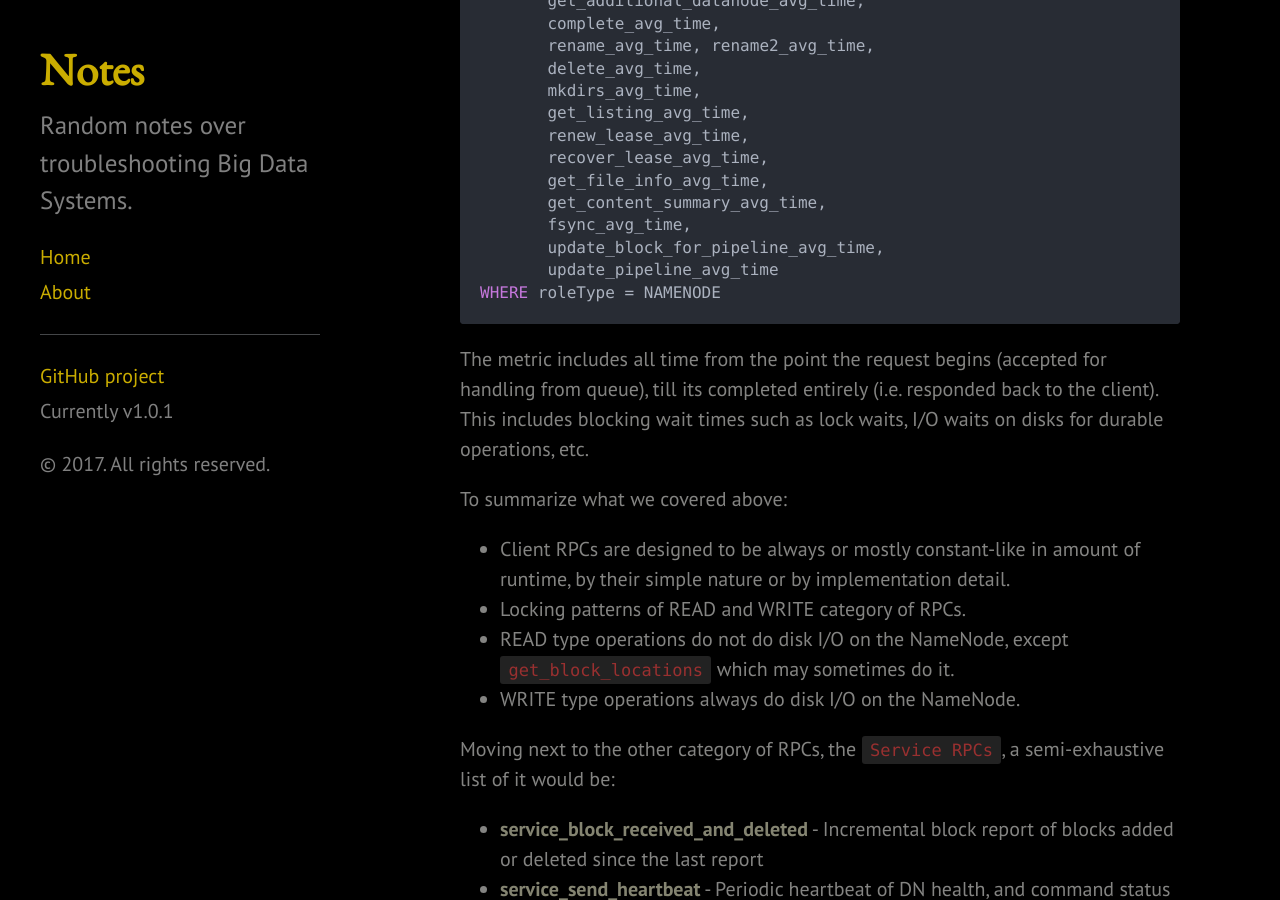
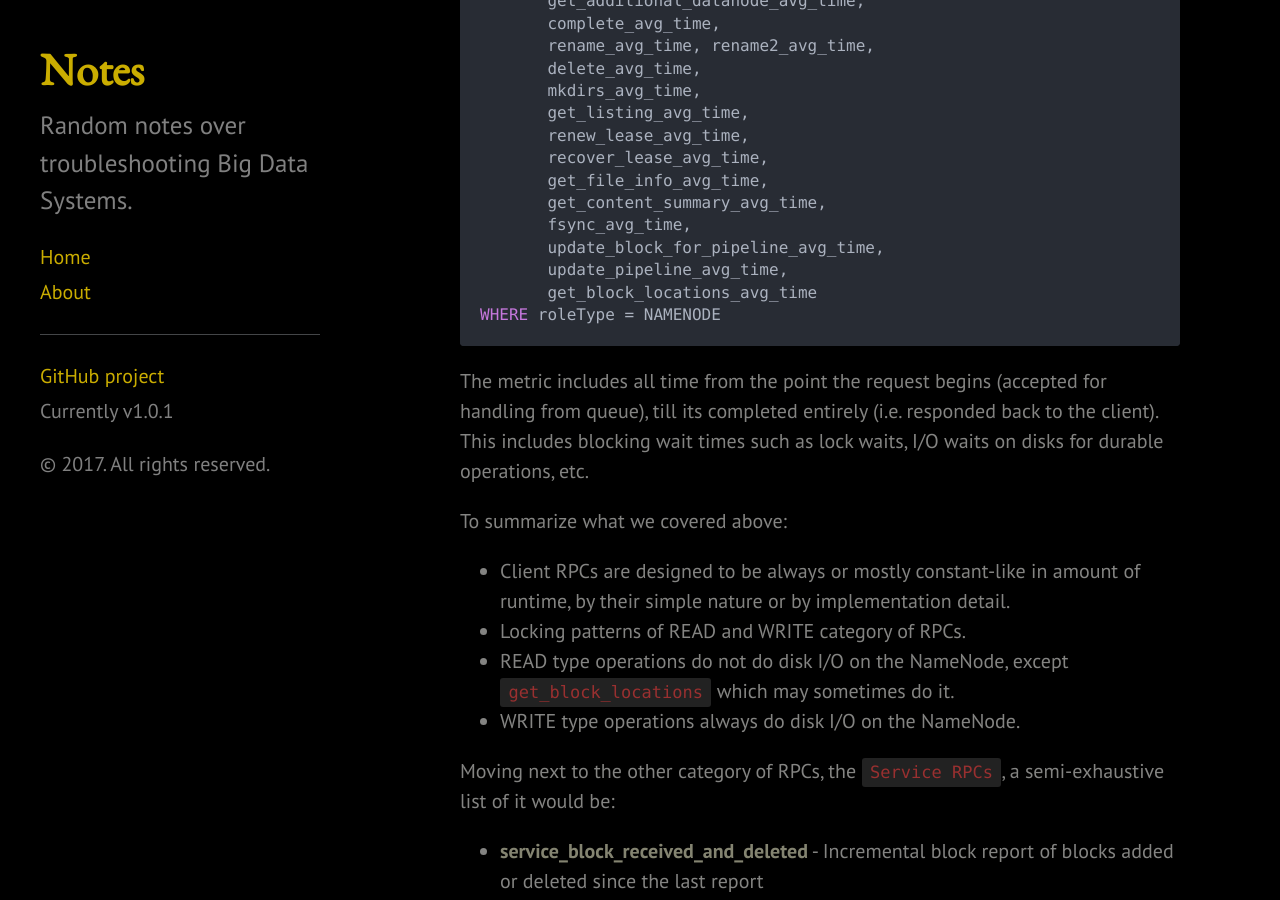
Before and after one commit to QwertyManiac/notes, a Jekyll site: the page built from _posts/2016-12-09-namenode-rpc-latency.md, in a window 1280 px wide and 900 px high, scrolled down 6652 px. Built offline with Jekyll 4.4.1, drawn with Linux system fonts in a browser that asks for light colours.

Commit message:
Closes #1. Add get_block_locations to the tsquery

````diff
--- a/_posts/2016-12-09-namenode-rpc-latency.md
+++ b/_posts/2016-12-09-namenode-rpc-latency.md
@@ -175,7 +175,8 @@ SELECT add_block_avg_time,
        get_content_summary_avg_time,
        fsync_avg_time,
        update_block_for_pipeline_avg_time,
-       update_pipeline_avg_time
+       update_pipeline_avg_time,
+       get_block_locations_avg_time
 WHERE roleType = NAMENODE
 ```
 
````
